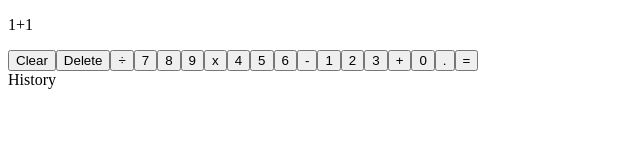
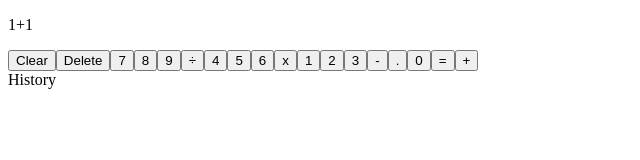
Before and after one commit to alexkim612/Calculator, a React app: page / in a window 1280 px wide. Shown: the top 160 px of the page, without its empty margins (0-640 px from the left). Built offline with nearby package versions, Linux system fonts and the light colour scheme; the HTML template or start-up script is replaced by a standard one.

Commit message:
button css revision

```diff
--- a/client/src/components/Buttons.jsx
+++ b/client/src/components/Buttons.jsx
@@ -8,26 +8,27 @@ class Buttons extends React.Component {
       <div className="btn-wrapper">
         <button className="clear" name="clear" onClick={e => {this.props.btnClick(e)}}>Clear</button>
         <button name="delete" onClick={e => {this.props.btnClick(e)}}>Delete</button>
-        <button name="/" onClick={e => {this.props.btnClick(e)}}>÷</button>
 
         <button name="7" onClick={e => {this.props.btnClick(e)}}>7</button>
         <button name="8" onClick={e => {this.props.btnClick(e)}}>8</button>
         <button name="9" onClick={e => {this.props.btnClick(e)}}>9</button>
-        <button name="*" onClick={e => {this.props.btnClick(e)}}>x</button>
+        <button name="/" onClick={e => {this.props.btnClick(e)}}>÷</button>
 
         <button name="4" onClick={e => {this.props.btnClick(e)}}>4</button>
         <button name="5" onClick={e => {this.props.btnClick(e)}}>5</button>
         <button name="6" onClick={e => {this.props.btnClick(e)}}>6</button>
-        <button name="-" onClick={e => {this.props.btnClick(e)}}>-</button>
+        <button name="*" onClick={e => {this.props.btnClick(e)}}>x</button>
 
         <button name="1" onClick={e => {this.props.btnClick(e)}}>1</button>
         <button name="2" onClick={e => {this.props.btnClick(e)}}>2</button>
         <button name="3" onClick={e => {this.props.btnClick(e)}}>3</button>
+        <button name="-" onClick={e => {this.props.btnClick(e)}}>-</button>
+
+        <button name="." onClick={e => {this.props.btnClick(e)}}>.</button>
+        <button name="0" onClick={e => {this.props.btnClick(e)}}>0</button>
+        <button name="=" onClick={e => {this.props.btnClick(e)}}>=</button>
         <button name="+" onClick={e => {this.props.btnClick(e)}}>+</button>
 
-        <button name="0" onClick={e => {this.props.btnClick(e)}}>0</button>
-        <button name="." onClick={e => {this.props.btnClick(e)}}>.</button>
-        <button className="equal" name="=" onClick={e => {this.props.btnClick(e)}}>=</button>
       </div>
     )
   }
```
Also changed, not shown: 2 other files (tests, documents, lock files or other folders).
